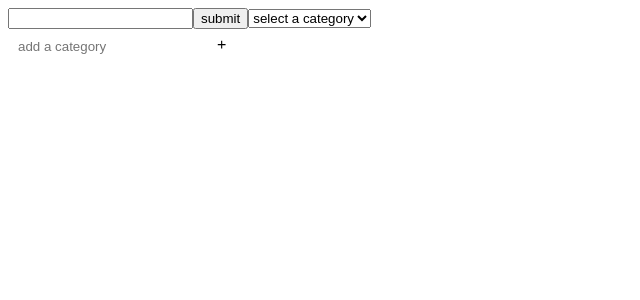
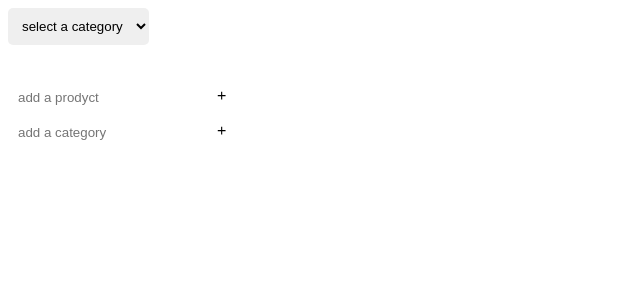
Before and after one commit to Shaghayegh-93/ProductCategory, a React (Create React App) app: page / in a window 1280 px wide. Shown: the top 300 px of the page, without its empty margins (0-640 px from the left). Built offline with nearby package versions, Linux system fonts and the light colour scheme; the HTML template or start-up script is replaced by a standard one.

Commit message:
lifting the state of products cpmponent

```diff
--- a/src/components/products/Product.js
+++ b/src/components/products/Product.js
@@ -1,28 +1,37 @@
-import React, { useState } from "react";
+import React from "react";
+import styles from "./product.module.css";
+import { BiPlus } from "react-icons/bi";
 const Product = (props) => {
-  const [products, setProducts] = useState([]);
-  const [inputValue, setInputValue] = useState("");
+  return (
+    <div className={styles.productBox}>
+      <select
+        className={styles.productSelected}
+        onChange={props.selectChangeHandler}
+      >
+        <option disabled selected>
+          select a category
+        </option>
 
-  const changeHandler = (e) => {
-    setInputValue(e.target.value);
-  };
-  const addProductHandler = (e) => {
-    e.preventDefault();
-    const addedProduct = { title: inputValue, category: props.selectedCategory, id: Date.now() };
-    setProducts([...products, addedProduct]);
-  };
-  return (
-    <div>
-      <input type="text" value={inputValue} onChange={changeHandler}></input>
-      <button type="submit" onClick={addProductHandler}>
-        submit
+        {props.category.map((category) => (
+          <option value={category.title}>{category.title}</option>
+        ))}
+      </select>
+      <div></div>
+
+      <input
+        className={styles.productInput}
+        type="text"
+        value={props.inputValue}
+        onChange={props.onChange}
+        placeholder="add a prodyct"
+      ></input>
+      <button
+        className={styles.buttons}
+        type="submit"
+        onClick={props.addProductHandler}
+      >
+        <BiPlus className={styles.btn} />
       </button>
-      <select onChange={props.selectChangeHandler}>
-        <option>select a category</option>
-
-         {props.category.map((category) => (
-          <option value={category.title}>{category.title} </option>))}
-      </select>
     </div>
   );
 };
```
